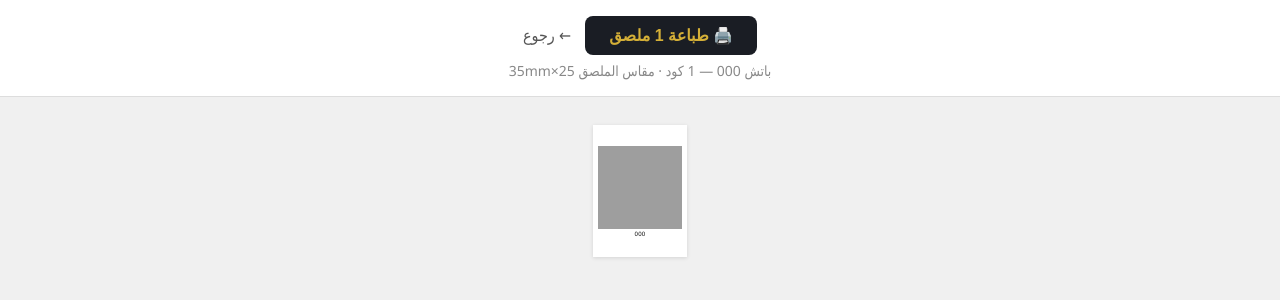
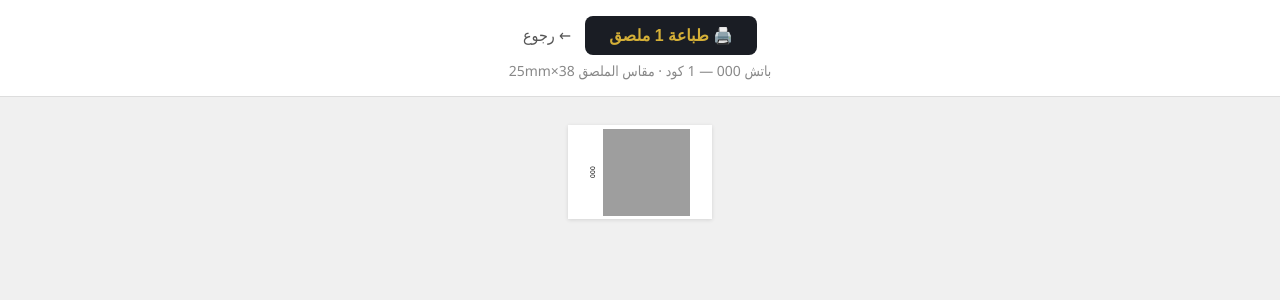
Before and after one commit to oneit11/one-tracking, a Flask app: page /admin/qr/1/thermal in a window 1280 px wide. Shown: the top 300 px of the page. Run offline with Flask 3, Linux system fonts and the light colour scheme; a user stored in the database is signed in; tables that the repository leaves empty hold one stand-in row (values such as "Sample post"); grey boxes are pictures that could not be loaded.

Commit message:
git add . git commit -m "fix: thermal label size to actual 38x25mm" git push

```diff
--- a/templates/admin/qr_thermal.html
+++ b/templates/admin/qr_thermal.html
@@ -32,33 +32,38 @@
         .toolbar a { display:inline-block; margin-inline-start:10px; color:#555; text-decoration:none; }
         .toolbar .count { color:#888; font-size:14px; display:block; margin-top:6px; }
 
-        /* Label physical size: 25mm wide x 35mm tall */
+        /* Label physical size: 38mm wide x 25mm tall (die-cut) */
         .sheet { padding: 20px 0; }
         .label {
-            width: 25mm;
-            height: 35mm;
+            width: 38mm;
+            height: 25mm;
             background: #fff;
             margin: 8px auto;
             box-sizing: border-box;
             box-shadow: 0 1px 4px rgba(0,0,0,.12);
             display: flex;
-            flex-direction: column;
+            flex-direction: row;
             align-items: center;
             justify-content: center;
+            gap: 1.5mm;
             page-break-after: always;
             break-after: page;
             overflow: hidden;
         }
-        /* QR fills most of the width; code sits underneath */
-        .label img { width: 22mm; height: 22mm; display: block; }
-        .label .code { font-size: 6px; color: #000; margin-top: 0.5mm; direction: ltr; letter-spacing: .2px; line-height: 1; }
+        /* QR fills the label height; code sits beside it (vertical) */
+        .label img { width: 23mm; height: 23mm; display: block; flex-shrink: 0; }
+        .label .code {
+            font-size: 6.5px; color: #000; direction: ltr;
+            writing-mode: vertical-rl; transform: rotate(180deg);
+            letter-spacing: .3px; line-height: 1;
+        }
 
         @media print {
             .toolbar { display: none; }
             body { background: #fff; }
             .sheet { padding: 0; }
             .label { box-shadow: none; margin: 0 auto; }
-            @page { size: 25mm 35mm; margin: 0; }
+            @page { size: 38mm 25mm; margin: 0; }
         }
     </style>
 </head>
@@ -66,7 +71,7 @@
     <div class="toolbar">
         <button onclick="window.print()">🖨️ طباعة {{ codes|length }} ملصق</button>
         <a href="{{ url_for('admin.qr_batch_view', bid=batch.id) }}">← رجوع</a>
-        <span class="count">باتش {{ batch.batch_code }} — {{ codes|length }} كود · مقاس الملصق 25×35mm</span>
+        <span class="count">باتش {{ batch.batch_code }} — {{ codes|length }} كود · مقاس الملصق 38×25mm</span>
     </div>
 
     <div class="sheet">
```
Also changed, not shown: CHANGELOG_v3.md.
